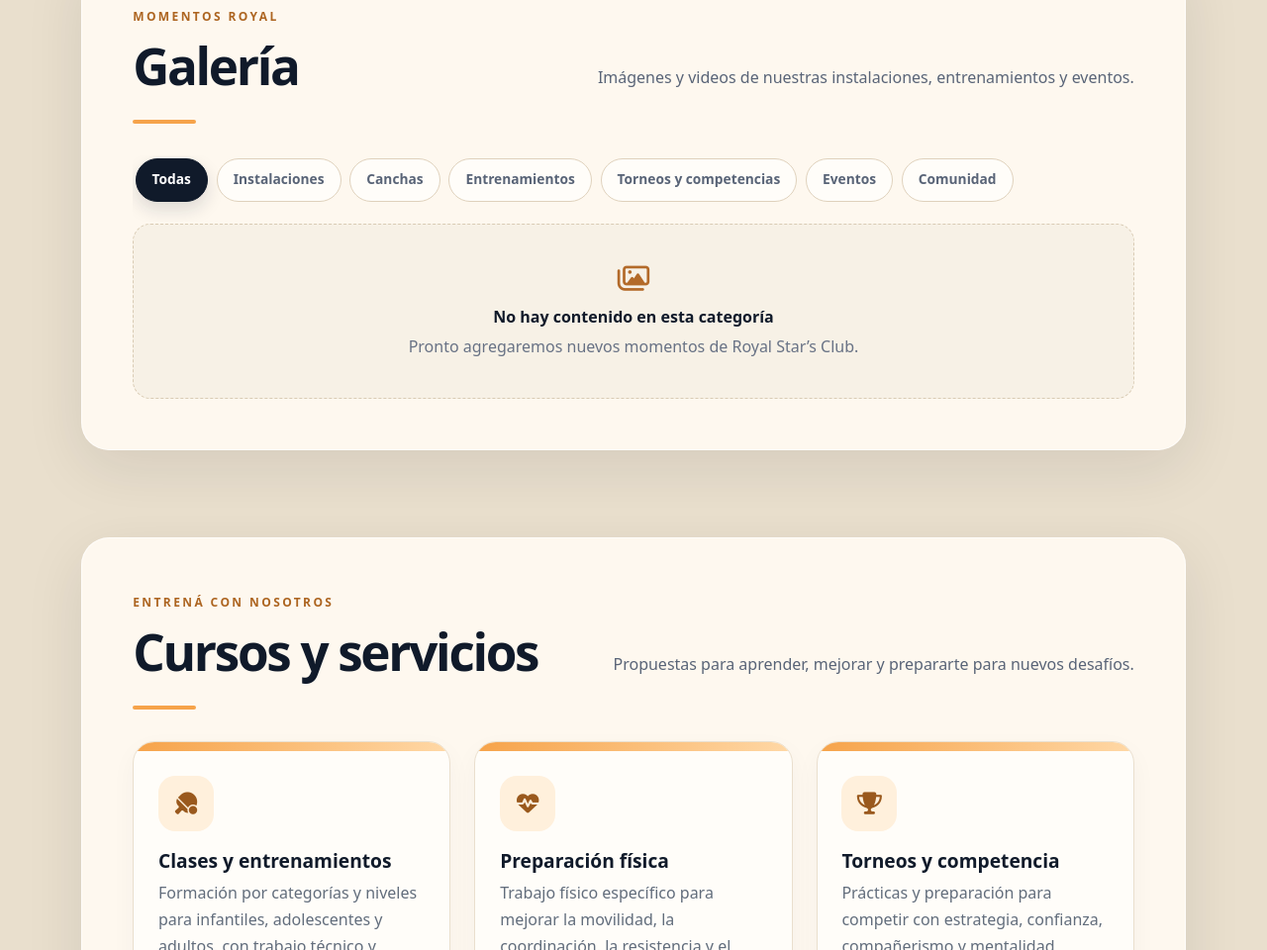
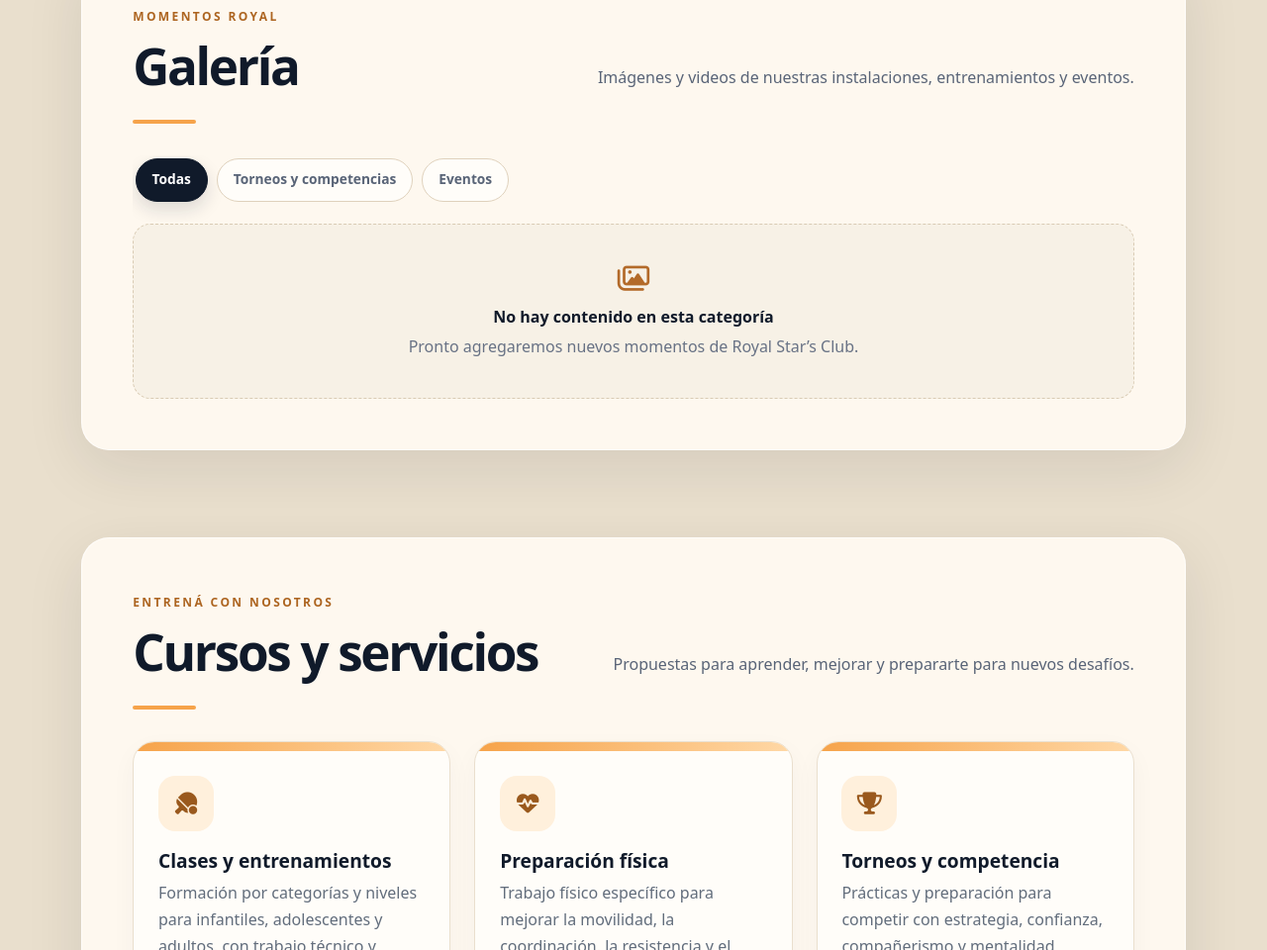
Before and after one commit to benjaestudiante1234-lang/Royal_Stars_Club, a plain HTML site: page index.html in a window 1280 px wide. Shown: the part 1835-2795 px from the top of the page at 99% size. Drawn offline with nearby package versions, Linux system fonts and the light colour scheme.

Commit message:
Limitar filtros de galeria
Co-authored-by: Copilot <223556219+Copilot@users.noreply.github.com>

```diff
--- a/index.html
+++ b/index.html
@@ -82,12 +82,8 @@
 <div class="title-rule"></div>
 <div class="gallery-toolbar" id="galleryFilters" role="toolbar" aria-label="Filtrar galería">
 <button class="gallery-filter active" type="button" data-category="Todas" aria-pressed="true">Todas</button>
-<button class="gallery-filter" type="button" data-category="Instalaciones" aria-pressed="false">Instalaciones</button>
-<button class="gallery-filter" type="button" data-category="Canchas" aria-pressed="false">Canchas</button>
-<button class="gallery-filter" type="button" data-category="Entrenamientos" aria-pressed="false">Entrenamientos</button>
 <button class="gallery-filter" type="button" data-category="Torneos y competencias" aria-pressed="false">Torneos y competencias</button>
 <button class="gallery-filter" type="button" data-category="Eventos" aria-pressed="false">Eventos</button>
-<button class="gallery-filter" type="button" data-category="Comunidad" aria-pressed="false">Comunidad</button>
 </div>
 <div class="gallery-grid" id="galleryGrid" aria-live="polite"></div>
 </div></div>
```
Also changed, not shown: 1 other file.
